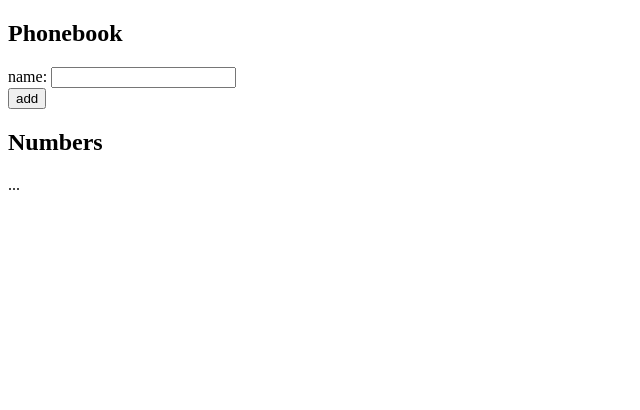
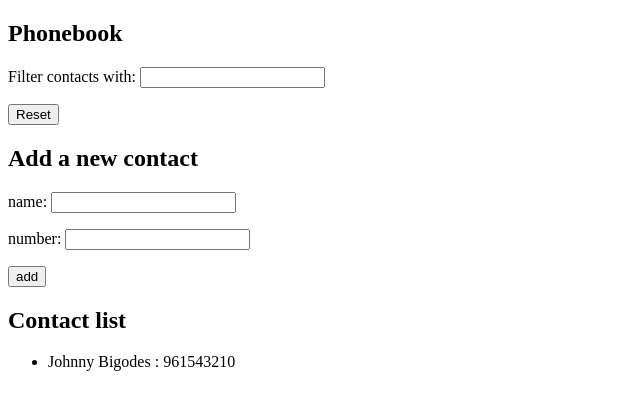
Before and after one commit to the-rfer/fullstackopen, a React (Vite) app in the folder part2/phonebook/: page / in a window 1280 px wide. Shown: the top 410 px of the page, without its empty margins (0-640 px from the left). Built offline with nearby package versions, Linux system fonts and the light colour scheme.

Commit message:
concluded exercise 2.10

```diff
--- a/part2/phonebook/src/App.jsx
+++ b/part2/phonebook/src/App.jsx
@@ -1,22 +1,81 @@
 import { useState } from "react";
+import Numbers from "./components/Numbers";
+import ContactForm from "./components/ContactForm";
+import Search from "./components/Search";
 
 const App = () => {
-	const [persons, setPersons] = useState([{ name: "Arto Hellas" }]);
+	const [persons, setPersons] = useState([
+		{ name: "Johnny Bigodes", number: "961543210" },
+	]);
 	const [newName, setNewName] = useState("");
+	const [newNumber, setNewNumber] = useState("");
+	const [search, setSearch] = useState("");
+	const [filteredResults, setFilteredResults] = useState(persons);
+
+	const handleSubmit = (e) => {
+		e.preventDefault();
+
+		if (newName === "" || newNumber === "") {
+			alert("Please enter a name and a number");
+			return;
+		}
+
+		if (persons.some((person) => person.name === newName)) {
+			alert(`${newName} is already in the phonebook`);
+			return;
+		}
+
+		if (persons.some((person) => person.number === newNumber)) {
+			alert(`${newNumber} is already in the phonebook`);
+			return;
+		}
+
+		const newPerson = { name: newName, number: newNumber };
+
+		setPersons(persons.concat(newPerson));
+		setFilteredResults(persons.concat(newPerson));
+		setNewName("");
+		setNewNumber("");
+	};
+
+	const handleSearch = (e) => {
+		let searchValue = e.target.value;
+		setSearch(searchValue);
+
+		if (searchValue === "") {
+			setFilteredResults(persons);
+			return;
+		}
+
+		setFilteredResults(
+			persons.filter(
+				(person) =>
+					person.name.toLowerCase().includes(searchValue.toLowerCase()) ||
+					person.number.includes(searchValue)
+			)
+		);
+	};
 
 	return (
 		<div>
 			<h2>Phonebook</h2>
-			<form>
-				<div>
-					name: <input />
-				</div>
-				<div>
-					<button type='submit'>add</button>
-				</div>
-			</form>
-			<h2>Numbers</h2>
-			...
+			<Search
+				search={search}
+				persons={persons}
+				setSearch={setSearch}
+				handleSearch={handleSearch}
+				setFilteredResults={setFilteredResults}
+			/>
+
+			<ContactForm
+				handleSubmit={handleSubmit}
+				newName={newName}
+				setNewName={setNewName}
+				newNumber={newNumber}
+				setNewNumber={setNewNumber}
+			/>
+
+			<Numbers filteredResults={filteredResults} />
 		</div>
 	);
 };
--- /dev/null
+++ b/part2/phonebook/src/components/ContactForm.jsx
@@ -0,0 +1,35 @@
+const ContactForm = ({
+	handleSubmit,
+	newName,
+	setNewName,
+	newNumber,
+	setNewNumber,
+}) => {
+	return (
+		<>
+			<h2>Add a new contact</h2>
+			<form onSubmit={handleSubmit}>
+				<div>
+					<p>
+						name:{" "}
+						<input
+							value={newName}
+							onChange={(e) => setNewName(e.target.value)}
+						/>
+					</p>
+					<p>
+						number:{" "}
+						<input
+							value={newNumber}
+							onChange={(e) => setNewNumber(e.target.value)}
+						/>
+					</p>
+				</div>
+				<div>
+					<button type='submit'>add</button>
+				</div>
+			</form>
+		</>
+	);
+};
+export default ContactForm;
--- /dev/null
+++ b/part2/phonebook/src/components/Numbers.jsx
@@ -0,0 +1,23 @@
+const Numbers = ({ filteredResults }) => {
+	return (
+		<>
+			<h2>Contact list</h2>
+			{filteredResults.length === 0 && <p>No contacts found.</p>}
+			<List filteredResults={filteredResults} />
+		</>
+	);
+};
+
+const List = ({ filteredResults }) => {
+	return (
+		<ul>
+			{filteredResults.map((person) => (
+				<li key={person.name}>
+					{person.name} : {person.number}
+				</li>
+			))}
+		</ul>
+	);
+};
+
+export default Numbers;
--- /dev/null
+++ b/part2/phonebook/src/components/Search.jsx
@@ -0,0 +1,24 @@
+const Search = ({
+	search,
+	handleSearch,
+	setSearch,
+	setFilteredResults,
+	persons,
+}) => {
+	return (
+		<>
+			<p>
+				Filter contacts with: <input value={search} onChange={handleSearch} />
+			</p>
+			<button
+				onClick={() => {
+					setSearch("");
+					setFilteredResults(persons);
+				}}
+			>
+				Reset
+			</button>
+		</>
+	);
+};
+export default Search;
```
